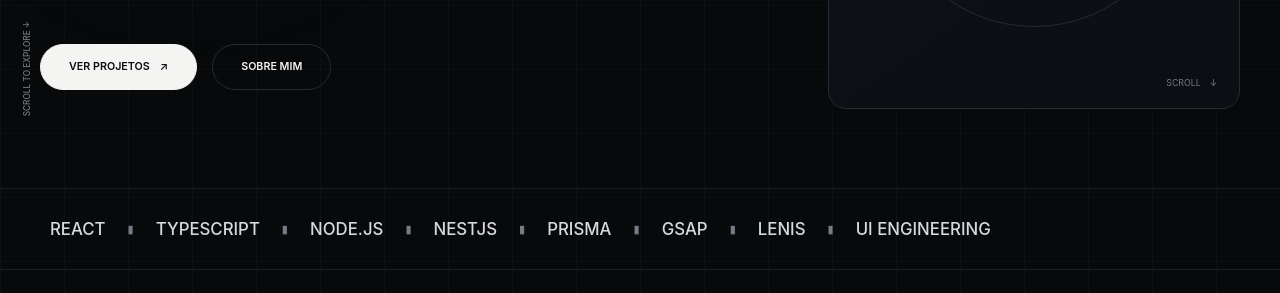
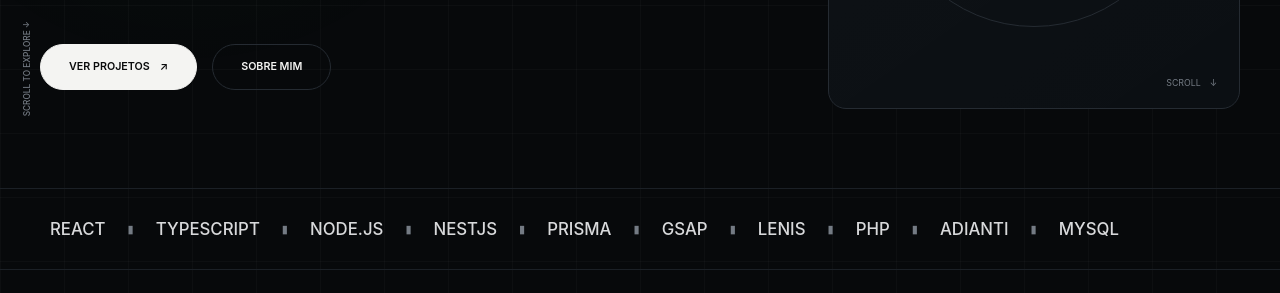
Before and after one commit to Makalistermz/portifolio, a website with bundled scripts: page index.html in a window 1280 px wide. Shown: the part 507-800 px from the top of the page. Built offline with nearby package versions, Linux system fonts and the light colour scheme; some packages are replaced by stand-ins of ours.

Commit message:
Update index.html

```diff
--- a/index.html
+++ b/index.html
@@ -269,7 +269,15 @@
 
                 <span aria-hidden="true">▮</span>
 
-                <span>UI ENGINEERING</span>
+                <span>PHP</span>
+
+                <span aria-hidden="true">▮</span>
+
+                <span>ADIANTI</span>
+
+                <span aria-hidden="true">▮</span>
+
+                <span>MYSQL</span>
 
             </div>
 
```
